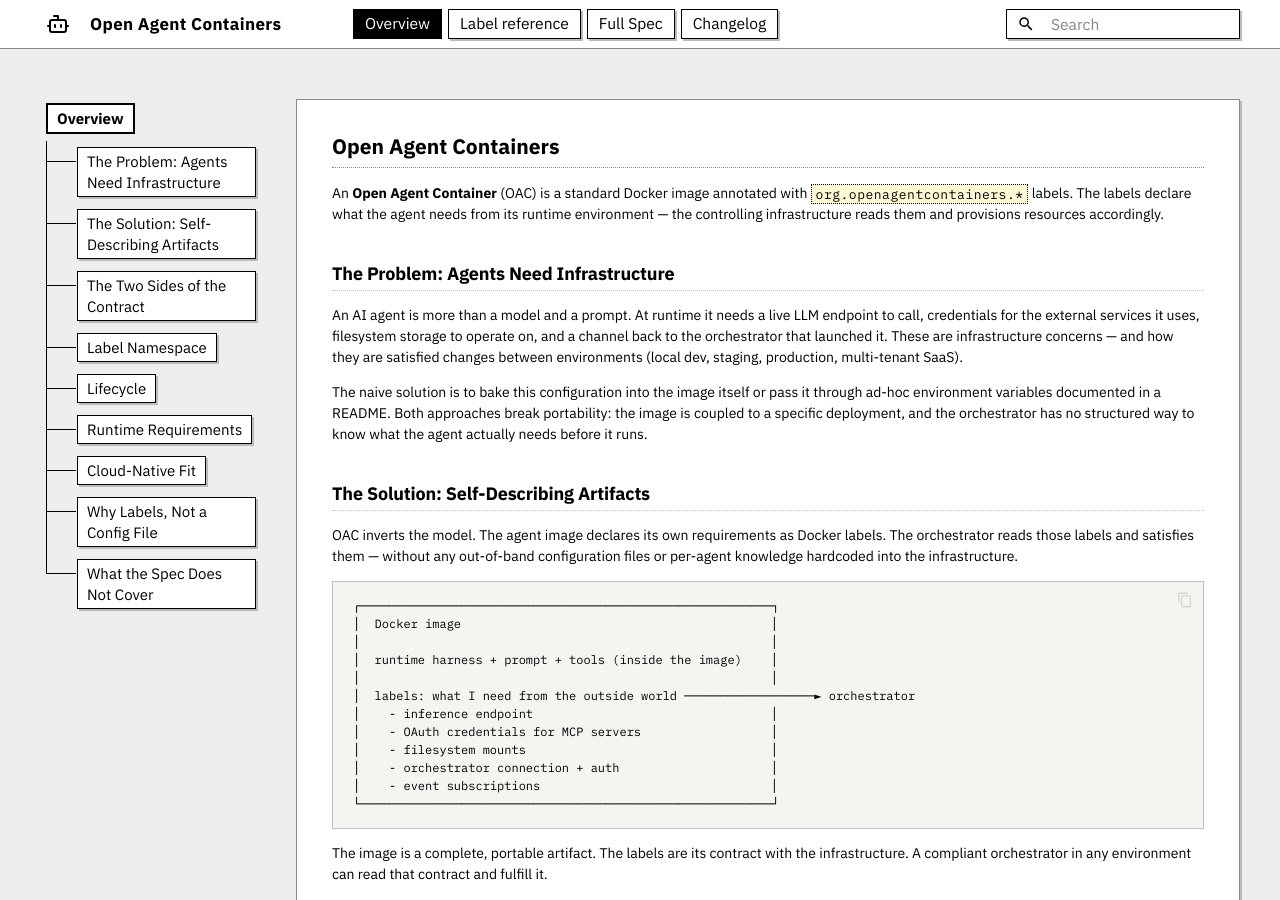
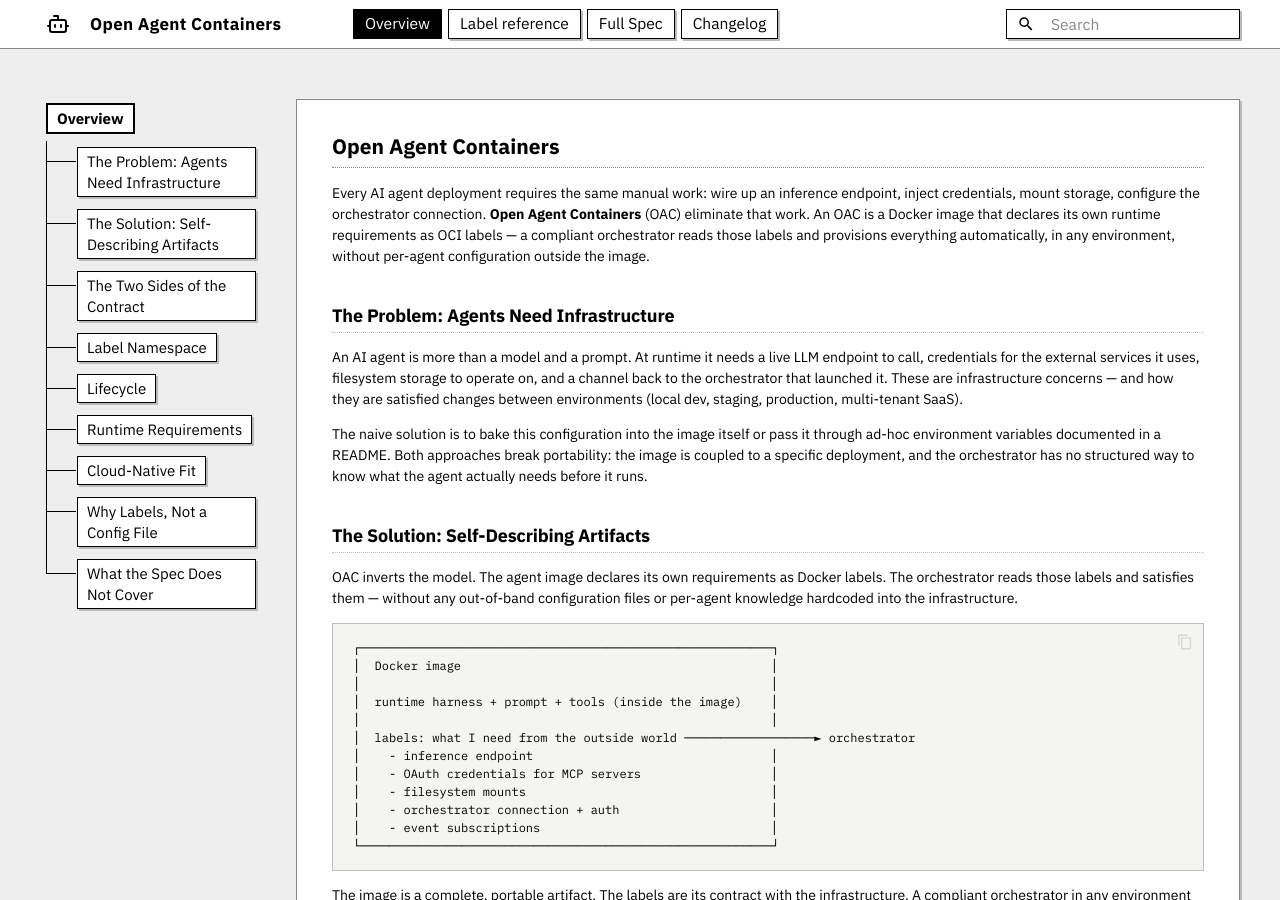
Before and after one commit to restrukt-ai/openagentcontainers, an MkDocs documentation site: the page built from docs/index.md, in a window 1280 px wide and 900 px high. Built offline with MkDocs 1.6.1 and Material for MkDocs 9.7.7, drawn with Linux system fonts in a browser that asks for light colours.

Commit message:
Rewrite overview intro as a technical elevator pitch
Co-Authored-By: Claude Sonnet 4.6 <noreply@anthropic.com>

```diff
--- a/docs/index.md
+++ b/docs/index.md
@@ -1,8 +1,10 @@
 # Open Agent Containers
 
-An **Open Agent Container** (OAC) is a standard Docker image annotated with
-`org.openagentcontainers.*` labels. The labels declare what the agent needs from its runtime
-environment — the controlling infrastructure reads them and provisions resources accordingly.
+Every AI agent deployment requires the same manual work: wire up an inference endpoint, inject
+credentials, mount storage, configure the orchestrator connection. **Open Agent Containers** (OAC)
+eliminate that work. An OAC is a Docker image that declares its own runtime requirements as OCI
+labels — a compliant orchestrator reads those labels and provisions everything automatically,
+in any environment, without per-agent configuration outside the image.
 
 ## The Problem: Agents Need Infrastructure
 
```
